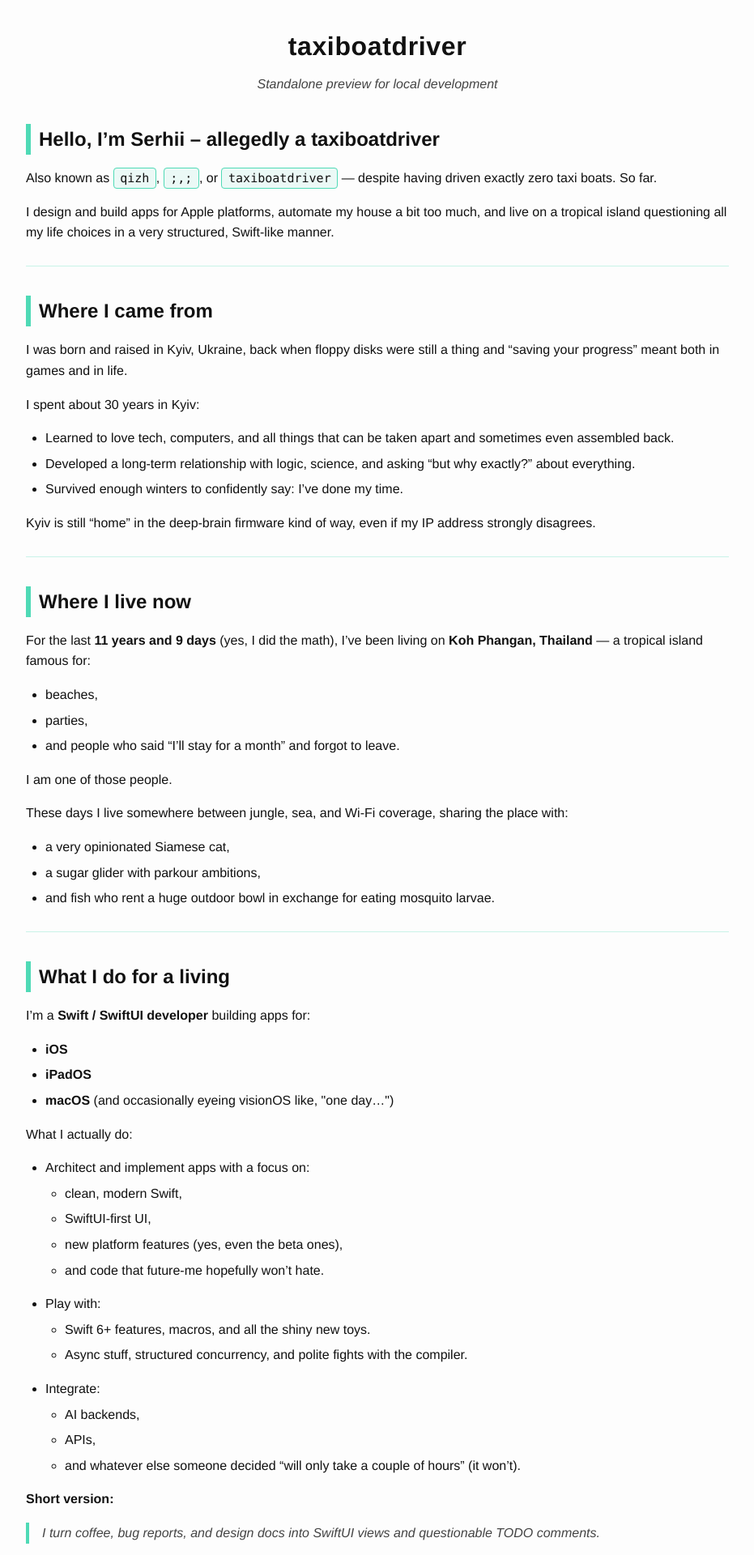
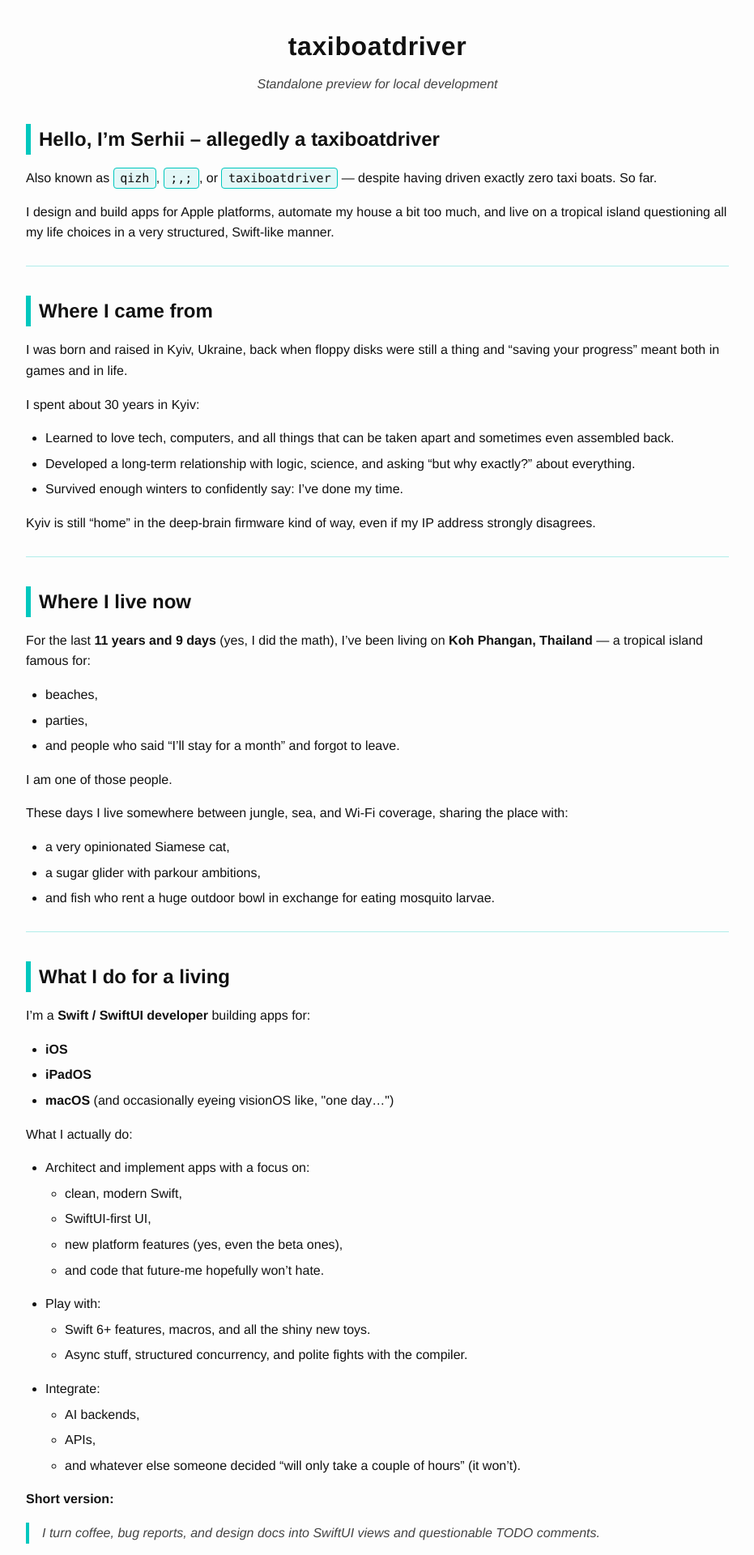
Before and after one commit to qizh/taxiboatdriver.com, a Jekyll site: the page local-preview.html, which Jekyll copies as it is, in a window 1280 px wide. Shown: the top 1920 px of the page at 81% size, without its empty margins (174-1105 px from the left). Built offline with Jekyll 4.4.1, drawn with Linux system fonts in a browser that asks for light colours.

Commit message:
Update local-preview.html with new accent colors
Co-authored-by: qizh <941415+qizh@users.noreply.github.com>

```diff
--- a/local-preview.html
+++ b/local-preview.html
@@ -11,8 +11,8 @@
   --bg-color: #fdfdfd;
   --text-color: #111;
   --muted-color: #444;
-  --accent-color: #4fdab6;
-  --accent-color-rgb: 79, 218, 182;
+  --accent-color: #00c7be;
+  --accent-color-rgb: 0, 199, 190;
 }
 
 @media (prefers-color-scheme: dark) {
@@ -20,6 +20,8 @@
     --bg-color: #050608;
     --text-color: #f5f5f5;
     --muted-color: #c7c7c7;
+    --accent-color: #63e6e2;
+    --accent-color-rgb: 99, 230, 226;
   }
 }
 
```
